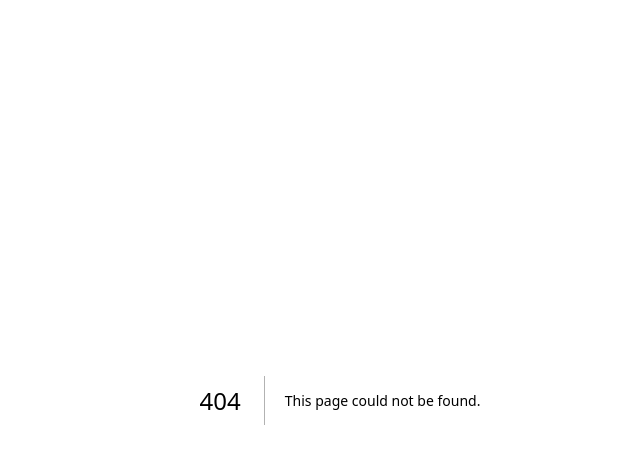
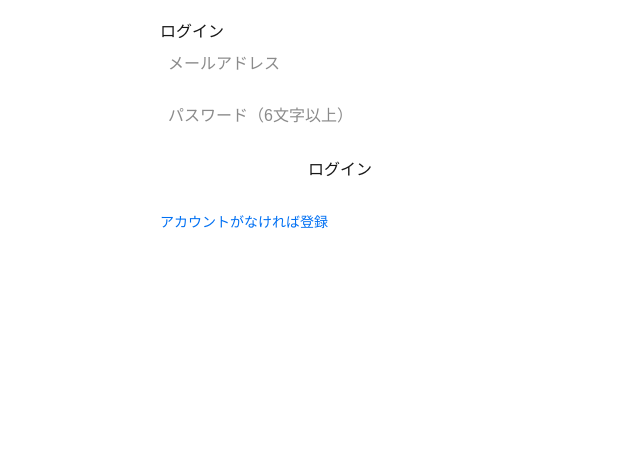
Before and after one commit to momotetsu12-cmyk/midora-week, a Next.js app: page /login in a window 1280 px wide. Before the commit this address had no page. Shown: the top 464 px of the page, without its empty margins (300-940 px from the left). Built offline with nearby package versions, Linux system fonts and the light colour scheme; no server answers.

Commit message:
セキュリティ反映

```diff
--- /dev/null
+++ b/app/login/page.tsx
@@ -0,0 +1,78 @@
+"use client";
+
+import React, { useState } from "react";
+import { auth } from "@/lib/firebase";
+import {
+  signInWithEmailAndPassword,
+  createUserWithEmailAndPassword,
+} from "firebase/auth";
+import { useRouter } from "next/navigation";
+
+export default function LoginPage() {
+  const router = useRouter();
+
+  const [email, setEmail] = useState("");
+  const [password, setPassword] = useState("");
+  const [isRegister, setIsRegister] = useState(false);
+  const [error, setError] = useState<string | null>(null);
+
+  const handleSubmit = async (e: React.FormEvent) => {
+    e.preventDefault();
+    setError(null);
+
+    try {
+      if (isRegister) {
+        await createUserWithEmailAndPassword(auth, email, password);
+      } else {
+        await signInWithEmailAndPassword(auth, email, password);
+      }
+      router.push("/"); // ログイン成功したらトップへ遷移
+    } catch (err: any) {
+      setError(err.message || "認証に失敗しました");
+    }
+  };
+
+  return (
+    <div style={{ maxWidth: 400, margin: "auto", padding: 20 }}>
+      <h1>{isRegister ? "新規登録" : "ログイン"}</h1>
+      <form onSubmit={handleSubmit} style={{ display: "flex", flexDirection: "column", gap: 12 }}>
+        <input
+          type="email"
+          placeholder="メールアドレス"
+          value={email}
+          onChange={(e) => setEmail(e.target.value)}
+          required
+          style={{ padding: 8, fontSize: 16 }}
+        />
+        <input
+          type="password"
+          placeholder="パスワード（6文字以上）"
+          value={password}
+          onChange={(e) => setPassword(e.target.value)}
+          required
+          minLength={6}
+          style={{ padding: 8, fontSize: 16 }}
+        />
+        <button type="submit" style={{ padding: 10, fontSize: 16 }}>
+          {isRegister ? "登録してログイン" : "ログイン"}
+        </button>
+      </form>
+
+      {error && (
+        <p style={{ color: "red", marginTop: 10 }}>
+          エラー: {error}
+        </p>
+      )}
+
+      <button
+        onClick={() => {
+          setError(null);
+          setIsRegister(!isRegister);
+        }}
+        style={{ marginTop: 20, fontSize: 14, color: "#0070f3", background: "none", border: "none", cursor: "pointer" }}
+      >
+        {isRegister ? "アカウントをお持ちですか？ログイン" : "アカウントがなければ登録"}
+      </button>
+    </div>
+  );
+}
--- a/app/page.tsx
+++ b/app/page.tsx
@@ -1,6 +1,16 @@
 "use client";
 
-import React, { useState, useMemo } from "react";
+import React, { useState, useMemo, useEffect } from "react";
+import { auth } from "@/lib/firebase";
+import { onAuthStateChanged, signOut, User } from "firebase/auth";
+import { useRouter } from "next/navigation";
+
+// ----------- ここにホワイトリスト登録メールアドレスを書く -----------
+// ここに許可するユーザーのメールアドレスを列挙（小文字で）
+const allowedUsers = [
+  "alloweduser1@example.com",
+  "alloweduser2@example.com",
+];
 
 // 曜日順（並び替え用）
 const weekdayOrder = ["日", "月", "火", "水", "木", "金", "土"];
@@ -23,6 +33,14 @@ type Drama = {
 };
 
 export default function Page() {
+  const router = useRouter();
+
+  // 認証関連状態
+  const [user, setUser] = useState<User | null>(null);
+  const [authChecked, setAuthChecked] = useState(false);
+  const [authError, setAuthError] = useState<string | null>(null);
+
+  // ドラマ関連状態（元のあなたのコード）
   const [dramas, setDramas] = useState<Drama[]>([]);
   const [selectedDramaId, setSelectedDramaId] = useState<string | null>(null);
 
@@ -46,22 +64,49 @@ export default function Page() {
     return () => window.removeEventListener("resize", checkMobile);
   }, []);
 
+  // --- Firebase認証状態監視 ---
+  useEffect(() => {
+    const unsubscribe = onAuthStateChanged(auth, (firebaseUser) => {
+      if (firebaseUser) {
+        // ホワイトリストチェック（メールは小文字に変換して比較）
+        const email = firebaseUser.email?.toLowerCase() || "";
+        if (!allowedUsers.includes(email)) {
+          setAuthError("あなたはアクセス権限がありません。ログアウトします。");
+          signOut(auth);
+          setUser(null);
+        } else {
+          setUser(firebaseUser);
+          setAuthError(null);
+        }
+      } else {
+        setUser(null);
+      }
+      setAuthChecked(true);
+    });
+
+    return () => unsubscribe();
+  }, []);
+
   // --------------------------
   // ① localStorage から読み込み
   // --------------------------
   React.useEffect(() => {
+    if (!authChecked) return;
+    if (!user) return;
+
     const saved = localStorage.getItem("dramas");
     if (saved) {
       setDramas(JSON.parse(saved));
     }
-  }, []);
+  }, [authChecked, user]);
 
   // --------------------------
   // ② localStorage に保存
   // --------------------------
   React.useEffect(() => {
+    if (!user) return;
     localStorage.setItem("dramas", JSON.stringify(dramas));
-  }, [dramas]);
+  }, [dramas, user]);
 
   // ドラマ追加（12回分を自動生成）
   const addDrama = () => {
@@ -163,16 +208,39 @@ export default function Page() {
     );
   }, [dramas]);
 
+  // ログアウト処理
+  const handleLogout = async () => {
+    await signOut(auth);
+    router.refresh();
+  };
+
+  if (!authChecked) {
+    return <div>認証を確認中...</div>;
+  }
+
+  if (!user) {
+    router.push("/login");
+    return <div>ログインしてください...</div>;
+  }
+
+  if (authError) {
+    return (
+      <div style={{ padding: 20, color: "red" }}>
+        {authError}
+      </div>
+    );
+  }
+
   // --------------------------
-  // 見た目
+  // 見た目（元のコードのスタイルそのまま）
   // --------------------------
   const containerStyle: React.CSSProperties = {
     display: "flex",
     flexDirection: isMobile ? "column" : "row",
     height: "100vh",
     overflow: "hidden",
-    background: "#ffffff", // ← 白背景強制
-    color: "#000000", // ← 黒文字強制
+    background: "#ffffff",
+    color: "#000000",
   };
 
   const leftMenuStyle: React.CSSProperties = {
@@ -203,6 +271,22 @@ export default function Page() {
 
   return (
     <div style={containerStyle}>
+      {/* ログアウトボタン */}
+      <div style={{ position: "fixed", top: 12, right: 12 }}>
+        <button
+          onClick={handleLogout}
+          style={{
+            padding: "8px 12px",
+            background: "#e53935",
+            color: "white",
+            border: "none",
+            borderRadius: 6,
+            cursor: "pointer",
+          }}
+        >
+          ログアウト
+        </button>
+      </div>
 
       {/* ▼▼ スマホ用：一覧を開閉 ▼▼ */}
       {isMobile && (
@@ -227,7 +311,7 @@ export default function Page() {
               <div
                 style={{
                   ...leftMenuStyle,
-                  maxHeight: "60vh", // ← 追加：スマホで縦スクロール可能に
+                  maxHeight: "60vh",
                   overflowY: "auto",
                   WebkitOverflowScrolling: "touch",
                 }}
@@ -458,7 +542,6 @@ export default function Page() {
           <div style={{ color: "#666" }}>ドラマを選択してね</div>
         )}
       </div>
-
     </div>
   );
 }
--- a/lib/firebase.ts
+++ b/lib/firebase.ts
@@ -1,15 +1,19 @@
+// /lib/firebase.ts
 import { initializeApp, getApps } from "firebase/app";
+import { getAuth } from "firebase/auth";
 import { getFirestore } from "firebase/firestore";
 
 const firebaseConfig = {
-  apiKey: process.env.NEXT_PUBLIC_FIREBASE_API_KEY,
-  authDomain: process.env.NEXT_PUBLIC_FIREBASE_AUTH_DOMAIN,
-  projectId: process.env.NEXT_PUBLIC_FIREBASE_PROJECT_ID,
-  storageBucket: process.env.NEXT_PUBLIC_FIREBASE_STORAGE_BUCKET,
-  messagingSenderId: process.env.NEXT_PUBLIC_FIREBASE_MESSAGING_SENDER_ID,
-  appId: process.env.NEXT_PUBLIC_FIREBASE_APP_ID,
+  apiKey: process.env.NEXT_PUBLIC_FIREBASE_API_KEY!,
+  authDomain: process.env.NEXT_PUBLIC_FIREBASE_AUTH_DOMAIN!,
+  projectId: process.env.NEXT_PUBLIC_FIREBASE_PROJECT_ID!,
+  storageBucket: process.env.NEXT_PUBLIC_FIREBASE_STORAGE_BUCKET!,
+  messagingSenderId: process.env.NEXT_PUBLIC_FIREBASE_MESSAGING_SENDER_ID!,
+  appId: process.env.NEXT_PUBLIC_FIREBASE_APP_ID!,
 };
 
 const app = !getApps().length ? initializeApp(firebaseConfig) : getApps()[0];
+const auth = getAuth(app);
+const db = getFirestore(app);
 
-export const db = getFirestore(app);
+export { auth, db };
```
